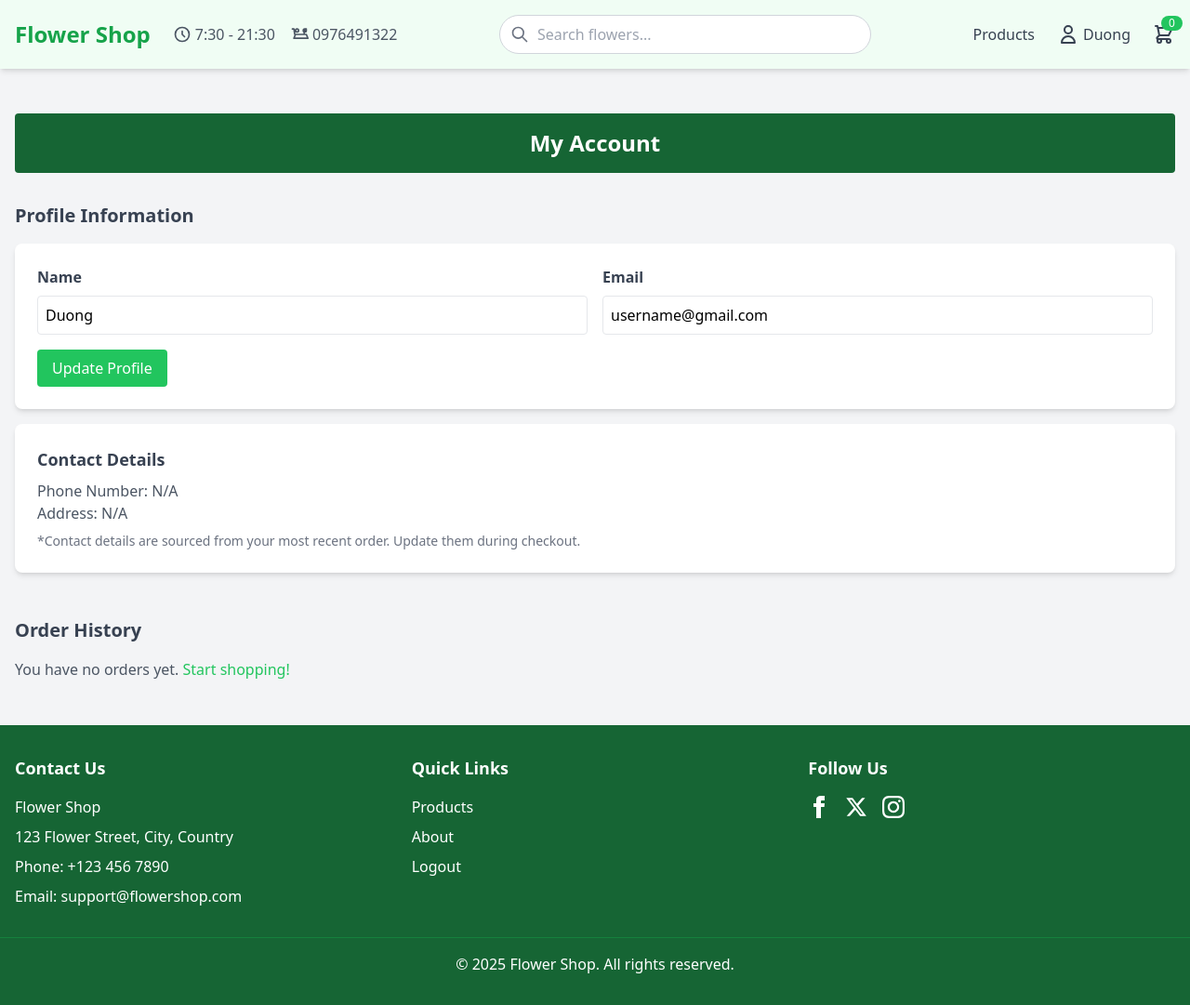
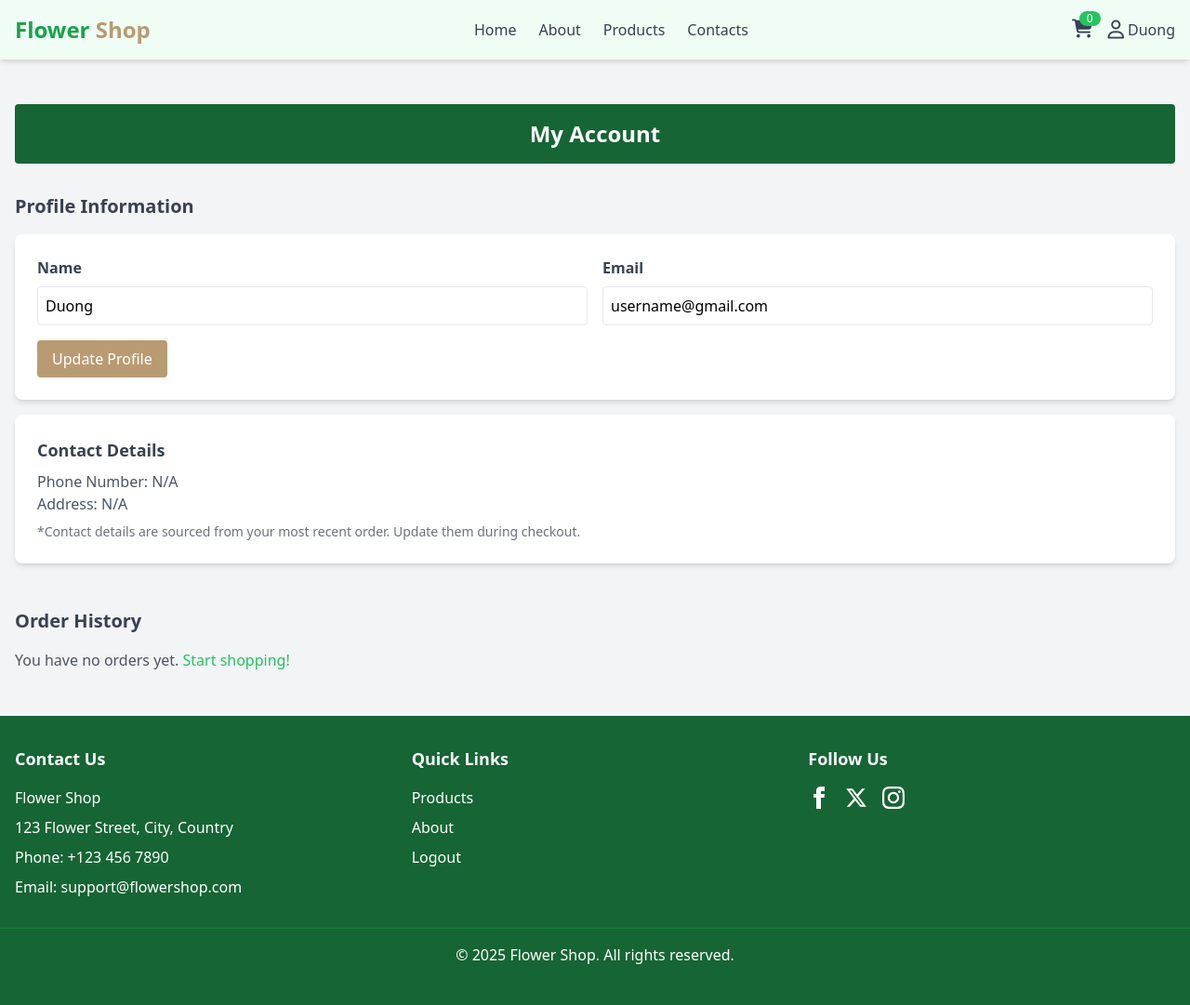
Before and after one commit to Tick2005/Flower-shop, a PHP site: page /customer_info.php in a window 1280 px wide. Shown: the whole page at 93% size. After the commit the page ends 1037 px from the top, so only its background shows below. Run offline with PHP 8.4, Linux system fonts and the light colour scheme; a user stored in the database is signed in; data comes from the database, SQL or seed files in the repository; data that the repository does not hold is empty; some libraries are stand-ins or nearby versions.

Commit message:
Update customer_info.php

```diff
--- a/customer_info.php
+++ b/customer_info.php
@@ -1,4 +1,5 @@
 <?php
+ob_start();
 include 'connection.php';
 session_start();
 
@@ -6,12 +7,12 @@ session_start();
 $user_id = isset($_SESSION['user_id']) ? $_SESSION['user_id'] : null;
 $user_name = isset($_SESSION['user_name']) ? $_SESSION['user_name'] : 'Guest';
 if (!$user_id) {
-    header('Location: login.php?redirect=customer_header');
+    header('Location: login.php?redirect=customer_info.php');
     exit();
 }
 
 // Session timeout
-$timeout_duration = 1800; // 30 minutes
+$timeout_duration = 1800;
 if (isset($_SESSION['LAST_ACTIVITY']) && (time() - $_SESSION['LAST_ACTIVITY']) > $timeout_duration) {
     session_unset();
     session_destroy();
@@ -43,7 +44,6 @@ $stmt->bind_param("i", $user_id);
 $stmt->execute();
 $result = $stmt->get_result();
 while ($row = $result->fetch_assoc()) {
-    // Fetch status change history for each order
     $stmt_status = $conn->prepare("SELECT old_status, new_status, changed_at FROM order_status_log WHERE order_id = ? ORDER BY changed_at");
     $stmt_status->bind_param("i", $row['id']);
     $stmt_status->execute();
@@ -60,11 +60,10 @@ $cart_count = $stmt->get_result()->fetch_assoc()['count'];
 
 // Handle profile update
 $message = [];
-if (isset($_POST['update_profile'])) {
+if (isset($_POST['update_profile']) && isset($_POST['csrf_token']) && $_POST['csrf_token'] === $_SESSION['csrf_token']) {
     $name = mysqli_real_escape_string($conn, filter_var($_POST['name'], FILTER_SANITIZE_STRING));
     $email = mysqli_real_escape_string($conn, filter_var($_POST['email'], FILTER_SANITIZE_EMAIL));
 
-    // Validate email
     $stmt = $conn->prepare("SELECT id FROM users WHERE email = ? AND id != ?");
     $stmt->bind_param("si", $email, $user_id);
     $stmt->execute();
@@ -83,6 +82,16 @@ if (isset($_POST['update_profile'])) {
         }
     }
 }
+
+// Handle logout
+if (isset($_POST['logout'])) {
+    $stmt = $conn->prepare("UPDATE users SET status = 'Offline' WHERE id = ?");
+    $stmt->bind_param("i", $user_id);
+    $stmt->execute();
+    session_destroy();
+    header("Location: index.php");
+    exit();
+}
 ?>
 
 <!DOCTYPE html>
@@ -91,89 +100,30 @@ if (isset($_POST['update_profile'])) {
     <meta charset="UTF-8">
     <meta name="viewport" content="width=device-width, initial-scale=1.0">
     <title>My Account - Flower Shop</title>
+    <link href="https://fonts.googleapis.com/css2?family=Roboto&family=Playfair+Display:wght@400;600&display=swap" rel="stylesheet">
     <link rel="stylesheet" href="style1.css">
+    <link rel="stylesheet" href="https://cdnjs.cloudflare.com/ajax/libs/font-awesome/6.4.2/css/all.min.css">
     <script src="https://cdn.tailwindcss.com"></script>
-    <link rel="stylesheet" href="https://cdnjs.cloudflare.com/ajax/libs/font-awesome/6.4.2/css/all.min.css"/>
 </head>
 <body>
-    <header class="header bg-green-50 shadow-md sticky top-0 z-50">
-        <div class="container mx-auto px-4 py-4 flex justify-between items-center">
-            <div class="flex items-center space-x-6">
-                <a href="/" class="text-2xl font-bold text-green-600">Flower Shop</a>
-                <div class="contact-info">
-                    <div class="flex items-center gap-1">
-                        <svg fill="none" stroke="currentColor" viewBox="0 0 24 24" xmlns="http://www.w3.org/2000/svg">
-                            <path stroke-linecap="round" stroke-linejoin="round" stroke-width="2" d="M12 8v4l3 3m6-3a9 9 0 11-18 0 9 9 0 0118 0z"></path>
-                        </svg>
-                        <span>7:30 - 21:30</span>
-                    </div>
-                    <div class="flex items-center gap-1">
-                        <svg fill="none" stroke="currentColor" viewBox="0 0 24 24" xmlns="http://www.w3.org/2000/svg">
-                            <path stroke-linecap="round" stroke-linejoin="round" stroke-width="2" d="M3 5h2l1 7h12l1-7h2m-2 0a2 2 0 110 4 2 2 0 010-4zm-10 0a2 2 0 110 4 2 2 0 010-4zm-2 7h14l2 5H5l2-5z"></path>
-                        </svg>
-                        <span>0976491322</span>
-                    </div>
-                </div>
-            </div>
-            <div class="search-bar">
-                <div class="relative">
-                    <input type="text" placeholder="Search flowers..." class="w-full pl-10 pr-4 py-2 rounded-full border border-gray-300 focus:outline-none focus:border-green-500 text-gray-700">
-                    <svg class="w-5 h-5 absolute left-3 top-1/2 transform -translate-y-1/2 text-gray-500" fill="none" stroke="currentColor" viewBox="0 0 24 24" xmlns="http://www.w3.org/2000/svg">
-                        <path stroke-linecap="round" stroke-linejoin="round" stroke-width="2" d="M21 21l-6-6m2-5a7 7 0 11-14 0 7 7 0 0114 0z"></path>
-                    </svg>
-                </div>
-            </div>
-            <nav class="nav-links flex space-x-6 items-center">
-                <div class="relative dropdown">
-                    <a href="/products" class="text-gray-700 hover:text-green-500">Products</a>
-                    <div class="dropdown-menu hidden absolute bg-white shadow-lg rounded-md mt-2 w-48">
-                        <a href="/products/birthday" class="block px-4 py-2 text-gray-700 hover:bg-green-100">Birthday Flowers</a>
-                        <a href="/products/wedding" class="block px-4 py-2 text-gray-700 hover:bg-green-100">Wedding Flowers</a>
-                        <a href="/products/bouquet" class="block px-4 py-2 text-gray-700 hover:bg-green-100">Bouquets</a>
-                        <a href="/products/basket" class="block px-4 py-2 text-gray-700 hover:bg-green-100">Baskets</a>
-                    </div>
-                </div>
-                <div class="relative dropdown">
-                    <a href="#" class="text-gray-700 hover:text-green-500 flex items-center">
-                        <svg class="w-6 h-6 mr-1" fill="none" stroke="currentColor" viewBox="0 0 24 24" xmlns="http://www.w3.org/2000/svg">
-                            <path stroke-linecap="round" stroke-linejoin="round" stroke-width="2" d="M16 7a4 4 0 11-8 0 4 4 0 018 0zM12 14a7 7 0 00-7 7h14a7 7 0 00-7-7z"></path>
-                        </svg>
-                        <span><?php echo htmlspecialchars($user_name); ?></span>
-                    </a>
-                    <div class="dropdown-menu hidden absolute bg-white shadow-lg rounded-md mt-2 w-48 right-0">
-                        <a href="customer_header.php" class="block px-4 py-2 text-gray-700 hover:bg-green-100">My Account</a>
-                        <a href="logout.php" class="block px-4 py-2 text-gray-700 hover:bg-green-100">Logout</a>
-                    </div>
-                </div>
-                <a href="/cart" class="text-gray-700 hover:text-green-500 relative">
-                    <svg class="w-6 h-6" fill="none" stroke="currentColor" viewBox="0 0 24 24" xmlns="http://www.w3.org/2000/svg">
-                        <path stroke-linecap="round" stroke-linejoin="round" stroke-width="2" d="M3 3h2l.4 2M7 13h10l4-8H5.4M7 13L5.4 5M7 13l-2.293 2.293c-.63.63-.184 1.707.707 1.707H17m0 0a2 2 0 100 4 2 2 0 000-4zm-8 2a2 2 0 11-4 0 2 2 0 014 0z"></path>
-                    </svg>
-                    <span class="absolute -top-2 -right-2 bg-green-500 text-white text-xs rounded-full px-2"><?php echo $cart_count; ?></span>
-                </a>
-                <button id="menu-toggle" class="md:hidden text-gray-700">
-                    <svg class="w-6 h-6" fill="none" stroke="currentColor" viewBox="0 0 24 24" xmlns="http://www.w3.org/2000/svg">
-                        <path stroke-linecap="round" stroke-linejoin="round" stroke-width="2" d="M4 6h16M4 12h16M4 18h16"></path>
-                    </svg>
-                </button>
-            </nav>
-        </div>
-    </header>
+    <?php include 'customer_header.php'; ?>
 
     <main class="py-12 bg-gray-100">
         <div class="container mx-auto px-4">
-            <h2 class="text-2xl font-bold text-white text-center bg-green-800 py-4 mb-8 rounded">My Account</h2>
+            <h2 class="text-2xl font-bold text-white text-center bg-green-800 py-4 mb-8 rounded font-playfair">My Account</h2>
 
+            <!-- Messages -->
             <?php if (!empty($message)): ?>
                 <?php foreach ($message as $msg): ?>
-                    <div class="message text-center text-yellow-500 mb-4"><?php echo htmlspecialchars($msg); ?></div>
+                    <div class="message bg-[#f8d7da] text-[#721c24] p-4 rounded mb-4 text-center"><?php echo htmlspecialchars($msg); ?></div>
                 <?php endforeach; ?>
             <?php endif; ?>
 
             <!-- Profile Information -->
             <section class="mb-12">
-                <h3 class="text-xl font-bold text-gray-700 mb-4">Profile Information</h3>
+                <h3 class="text-xl font-bold text-gray-700 mb-4 font-playfair">Profile Information</h3>
                 <form action="" method="POST" class="bg-white p-6 rounded-lg shadow-md">
+    <input type="hidden" name="csrf_token" value="<?php echo htmlspecialchars($_SESSION['csrf_token'] ?? ''); ?>">
     <div class="grid grid-cols-1 md:grid-cols-2 gap-4">
         <div>
             <label for="name" class="block text-gray-700 font-bold mb-2">Name</label>
@@ -184,10 +134,10 @@ if (isset($_POST['update_profile'])) {
             <input type="email" name="email" id="email" value="<?php echo htmlspecialchars($user['email']); ?>" class="w-full p-2 border rounded focus:outline-none focus:border-green-500" required>
         </div>
     </div>
-                    <button type="submit" name="update_profile" class="mt-4 bg-green-500 text-white px-4 py-2 rounded hover:bg-green-600">Update Profile</button>
+    <button type="submit" name="update_profile" class="mt-4 bg-[#b89b72] text-white px-4 py-2 rounded hover:bg-[#a68a64] transition">Update Profile</button>
 </form>
                 <div class="bg-white p-6 rounded-lg shadow-md mt-4">
-                    <h4 class="text-lg font-bold text-gray-700 mb-2">Contact Details</h4>
+                    <h4 class="text-lg font-bold text-gray-700 mb-2 font-playfair">Contact Details</h4>
                     <p class="text-gray-600">Phone Number: <?php echo htmlspecialchars($contact_details['number']); ?></p>
                     <p class="text-gray-600">Address: <?php echo htmlspecialchars($contact_details['address']); ?></p>
                     <p class="text-sm text-gray-500 mt-2">*Contact details are sourced from your most recent order. Update them during checkout.</p>
@@ -196,16 +146,16 @@ if (isset($_POST['update_profile'])) {
 
             <!-- Order History -->
             <section>
-                <h3 class="text-xl font-bold text-gray-700 mb-4">Order History</h3>
+                <h3 class="text-xl font-bold text-gray-700 mb-4 font-playfair">Order History</h3>
                 <?php if (empty($orders)): ?>
-                    <p class="text-gray-600">You have no orders yet. <a href="/products" class="text-green-500 hover:underline">Start shopping!</a></p>
+                    <p class="text-gray-600">You have no orders yet. <a href="index_product.php" class="text-green-500 hover:underline">Start shopping!</a></p>
                 <?php else: ?>
                     <div class="grid grid-cols-1 gap-6">
                         <?php foreach ($orders as $order): ?>
                             <div class="bg-white p-4 rounded-lg shadow-md">
                                 <h4 class="text-lg font-bold text-gray-700">Order #<?php echo $order['id']; ?></h4>
                                 <p class="text-gray-600">Placed on: <?php echo htmlspecialchars($order['placed_on']); ?></p>
-                                <p class="text-gray-600">Total: <?php echo number_format($order['total_price'], 2, ',', '.'); ?>đ</p>
+                                <p class="text-gray-600">Total: <?php echo number_format($order['total_price'], 2, ',', '.') . 'đ'; ?></p>
                                 <p class="text-gray-600">Status: <?php echo htmlspecialchars($order['payment_status']); ?></p>
                                 <p class="text-gray-600">Products: <?php echo htmlspecialchars($order['total_products']); ?></p>
                                 <?php if (!empty($order['status_history'])): ?>
@@ -227,22 +177,22 @@ if (isset($_POST['update_profile'])) {
     <footer class="bg-green-800 text-white py-8">
         <div class="container mx-auto px-4 grid grid-cols-1 md:grid-cols-3 gap-8">
             <div>
-                <h3 class="text-lg font-bold mb-4">Contact Us</h3>
+                <h3 class="text-lg font-bold mb-4 font-playfair">Contact Us</h3>
                 <p class="mb-2">Flower Shop</p>
                 <p class="mb-2">123 Flower Street, City, Country</p>
                 <p class="mb-2">Phone: +123 456 7890</p>
                 <p>Email: support@flowershop.com</p>
             </div>
             <div>
-                <h3 class="text-lg font-bold mb-4">Quick Links</h3>
+                <h3 class="text-lg font-bold mb-4 font-playfair">Quick Links</h3>
                 <ul class="space-y-2">
-                    <li><a href="/products" class="hover:text-green-300">Products</a></li>
-                    <li><a href="/about" class="hover:text-green-300">About</a></li>
+                    <li><a href="index_product.php" class="hover:text-green-300">Products</a></li>
+                    <li><a href="index_about.php" class="hover:text-green-300">About</a></li>
                     <li><a href="logout.php" class="hover:text-green-300">Logout</a></li>
                 </ul>
             </div>
             <div>
-                <h3 class="text-lg font-bold mb-4">Follow Us</h3>
+                <h3 class="text-lg font-bold mb-4 font-playfair">Follow Us</h3>
                 <div class="flex space-x-4">
                     <a href="https://facebook.com" class="hover:text-green-300">
                         <svg class="w-6 h-6" fill="currentColor" viewBox="0 0 24 24" xmlns="http://www.w3.org/2000/svg">
@@ -267,11 +217,35 @@ if (isset($_POST['update_profile'])) {
         </div>
     </footer>
 
-    <script src="script.js"></script>
+    <!-- Inline JavaScript -->
     <script>
+        // Auto-remove messages after 3 seconds
         setTimeout(() => {
             document.querySelectorAll('.message').forEach(msg => msg.remove());
         }, 3000);
+
+        // Mobile Menu Toggle
+        const menuToggle = document.getElementById('menu-toggle');
+        const navbar = document.getElementById('navbar');
+        menuToggle.addEventListener('click', () => {
+            navbar.classList.toggle('active');
+        });
+
+        // User Dropdown Toggle
+        const userBtn = document.getElementById('user-btn');
+        const userBox = document.getElementById('user-box');
+        userBtn.addEventListener('click', (e) => {
+            e.preventDefault();
+            userBox.classList.toggle('active');
+        });
+
+        // Close dropdown when clicking outside
+        document.addEventListener('click', (e) => {
+            if (!userBtn.contains(e.target) && !userBox.contains(e.target)) {
+                userBox.classList.remove('active');
+            }
+        });
     </script>
 </body>
 </html>
+<?php ob_end_flush(); ?>
```
Lines whose indentation alone changed are shown as unchanged.
